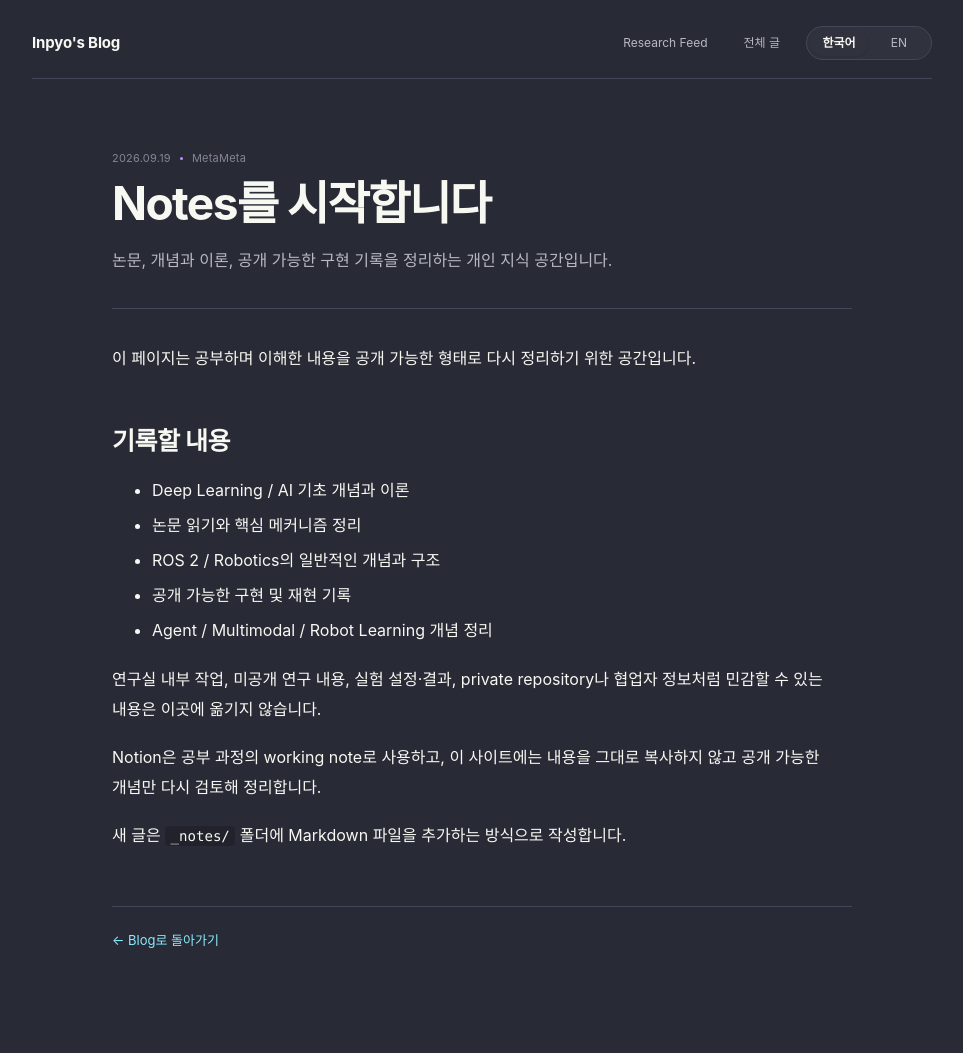
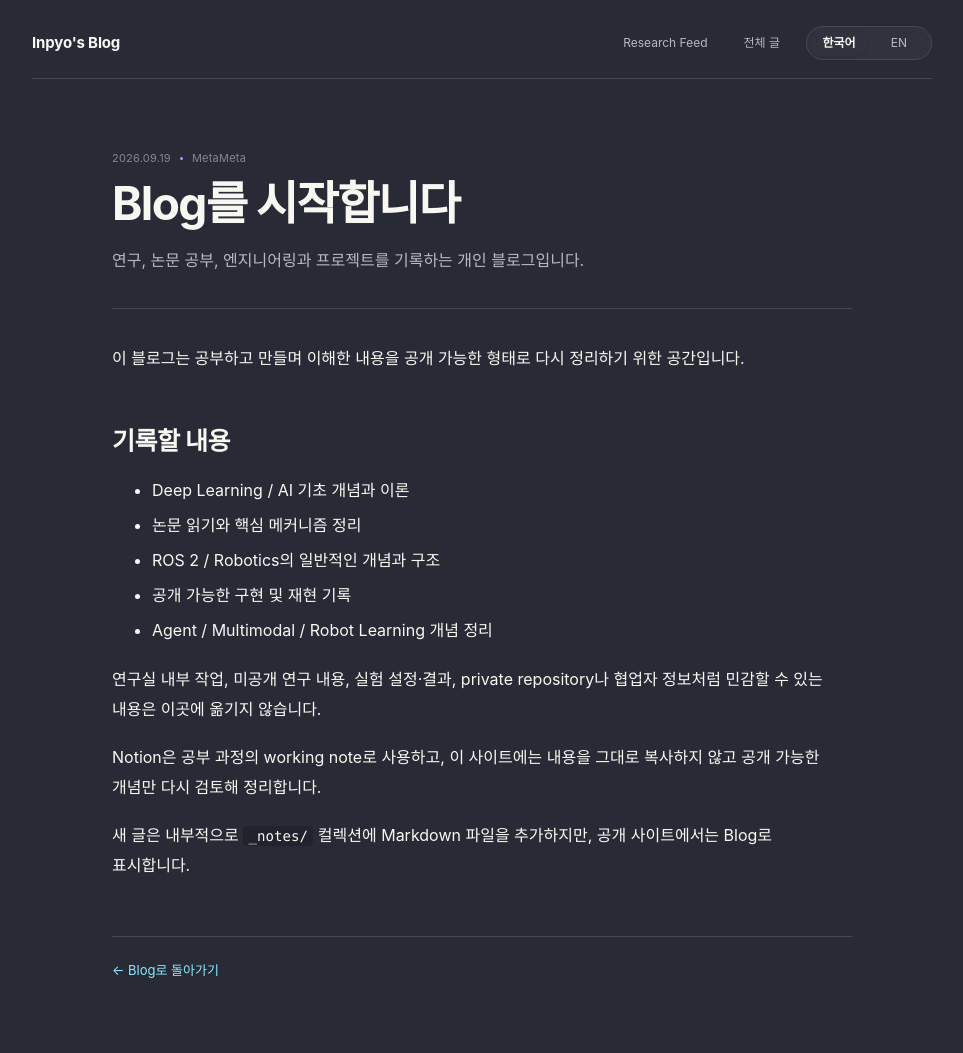
Before and after one commit to nayana224/nayana224.github.io, a Jekyll site: the page built from _notes/welcome.md, in a window 1280 px wide. Shown: the whole page, without its empty margins (158-1121 px from the left). Built offline with Jekyll 4.4.1, drawn with Linux system fonts in a browser that asks for light colours; before the commit the page ends 1023 px from its top, so only the background shows below that.

Commit message:
content: classify existing posts for Blog

```diff
--- a/_notes/welcome.md
+++ b/_notes/welcome.md
@@ -1,12 +1,13 @@
 ---
-title: "Notes를 시작합니다"
+title: "Blog를 시작합니다"
 date: 2026-09-19
 library_type: meta
+blog_category: "Thoughts"
 category: Meta
-summary: "논문, 개념과 이론, 공개 가능한 구현 기록을 정리하는 개인 지식 공간입니다."
+summary: "연구, 논문 공부, 엔지니어링과 프로젝트를 기록하는 개인 블로그입니다."
 ---
 
-이 페이지는 공부하며 이해한 내용을 공개 가능한 형태로 다시 정리하기 위한 공간입니다.
+이 블로그는 공부하고 만들며 이해한 내용을 공개 가능한 형태로 다시 정리하기 위한 공간입니다.
 
 ## 기록할 내용
 
@@ -20,4 +21,4 @@
 
 Notion은 공부 과정의 working note로 사용하고, 이 사이트에는 내용을 그대로 복사하지 않고 공개 가능한 개념만 다시 검토해 정리합니다.
 
-새 글은 `_notes/` 폴더에 Markdown 파일을 추가하는 방식으로 작성합니다.
+새 글은 내부적으로 `_notes/` 컬렉션에 Markdown 파일을 추가하지만, 공개 사이트에서는 Blog로 표시합니다.
```
